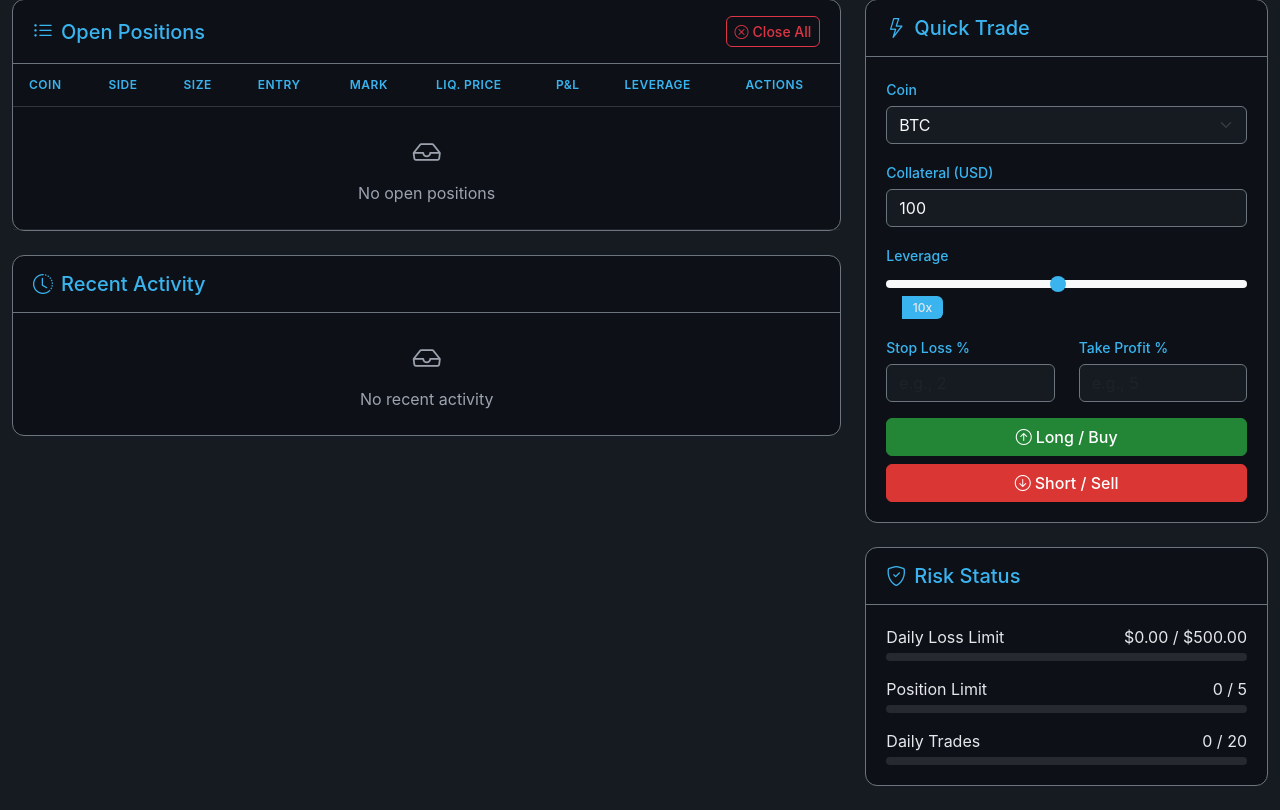
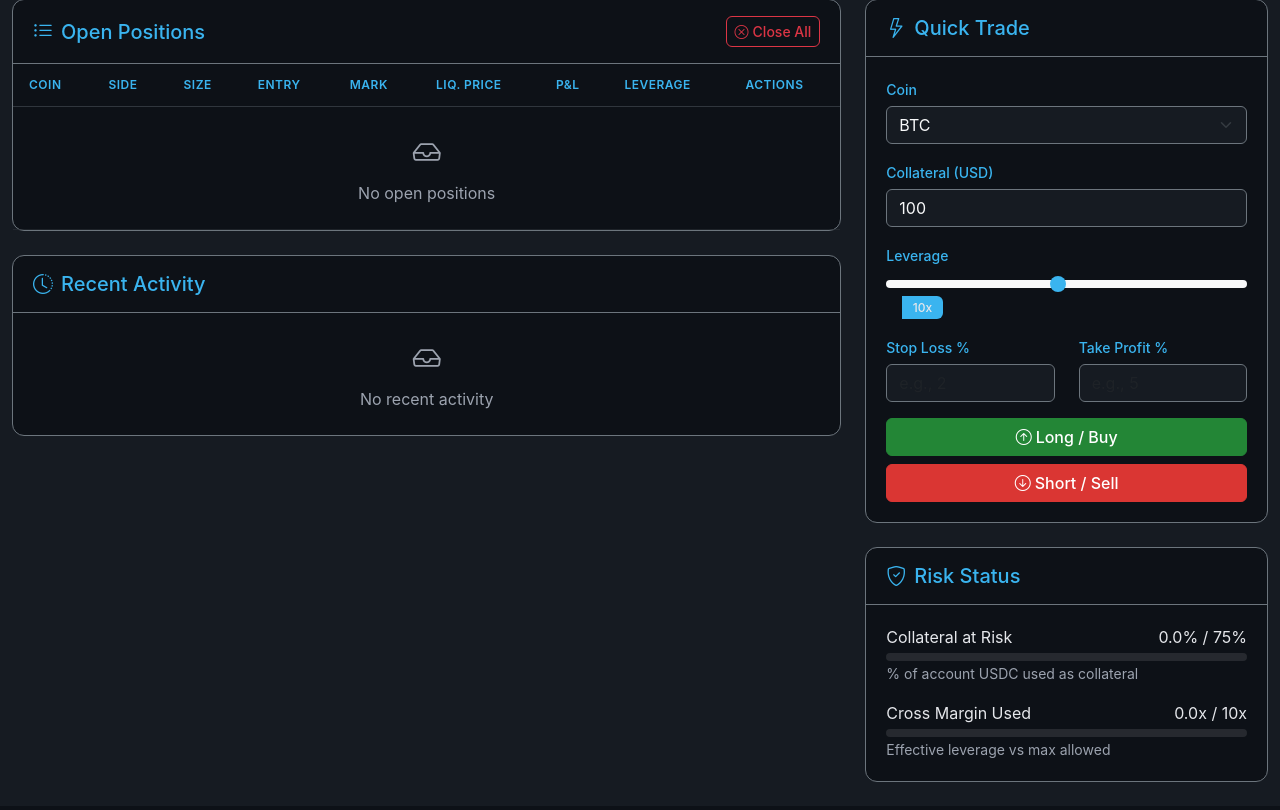
Before and after one commit to AKMoCap/MAK_TVBot, a Flask app: page / in a window 1280 px wide. Shown: the part 216-1026 px from the top of the page. After the commit the page ends 998 px from the top, so only its background shows below. Run offline with Flask 3, Linux system fonts and the light colour scheme; data that the repository does not hold is empty.

Commit message:
Add VIRTUAL back and update Risk Status dashboard
- Add VIRTUAL back to DEFI coin group in all dropdowns
- Remove old Risk Status metrics (Daily Loss, Position Limit, Daily Trades)
- Add new Risk Status: Collateral at Risk (% of account)
- Add new Risk Status: Cross Margin Used (leverage vs max allowed)
- Update risk_manager to calculate new metrics from account data

```diff
--- a/app.py
+++ b/app.py
@@ -119,7 +119,7 @@ def api_account():
 def api_prices():
     """Get current market prices"""
     try:
-        coins = request.args.get('coins', 'BTC,ETH,SOL,HYPE,AAVE,ENA,PENDLE,AERO,DOGE,PUMP,FARTCOIN,kBONK,kPEPE,PENGU').split(',')
+        coins = request.args.get('coins', 'BTC,ETH,SOL,HYPE,AAVE,ENA,PENDLE,VIRTUAL,AERO,DOGE,PUMP,FARTCOIN,kBONK,kPEPE,PENGU').split(',')
         prices = bot_manager.get_market_prices(coins)
         return jsonify(prices)
     except Exception as e:
@@ -130,7 +130,19 @@ def api_prices():
 def api_daily_stats():
     """Get daily trading statistics"""
     try:
-        stats = risk_manager.get_daily_stats()
+        # Get account info for risk calculations
+        account_value = None
+        total_margin_used = None
+        try:
+            account_info = bot_manager.get_account_info()
+            if account_info and 'account_value' in account_info:
+                account_value = account_info['account_value']
+            if account_info and 'margin_used' in account_info:
+                total_margin_used = account_info['margin_used']
+        except:
+            pass
+
+        stats = risk_manager.get_daily_stats(account_value, total_margin_used)
         return jsonify(stats)
     except Exception as e:
         return jsonify({'error': str(e)}), 500
--- a/models.py
+++ b/models.py
@@ -253,7 +253,7 @@ def init_db(app):
         # Create default coin configs for popular coins
         # Grouped as: MAJORS, DEFI, HIGH BETA/MEMES
         default_coins = ['BTC', 'ETH', 'SOL', 'HYPE',  # MAJORS
-                         'AAVE', 'ENA', 'PENDLE', 'AERO',  # DEFI
+                         'AAVE', 'ENA', 'PENDLE', 'VIRTUAL', 'AERO',  # DEFI
                          'DOGE', 'PUMP', 'FARTCOIN', 'kBONK', 'kPEPE', 'PENGU']  # HIGH BETA/MEMES
         for coin in default_coins:
             if not CoinConfig.query.filter_by(coin=coin).first():
--- a/risk_manager.py
+++ b/risk_manager.py
@@ -214,7 +214,7 @@ class RiskManager:
         """Get all open positions from database"""
         return Trade.query.filter_by(status='open').all()
 
-    def get_daily_stats(self):
+    def get_daily_stats(self, account_value=None, total_margin_used=None):
         """Get trading statistics for today"""
         today = datetime.utcnow().replace(hour=0, minute=0, second=0, microsecond=0)
 
@@ -225,6 +225,26 @@ class RiskManager:
         winning = len([t for t in closed_today if (t.pnl or 0) > 0])
         losing = len([t for t in closed_today if (t.pnl or 0) < 0])
 
+        # Get risk settings
+        settings = self.get_risk_settings()
+
+        # Calculate collateral at risk (% of account used as margin)
+        collateral_at_risk_pct = 0
+        cross_margin_used = 0
+        if account_value and account_value > 0:
+            # Total collateral in open positions
+            open_trades = Trade.query.filter_by(status='open').all()
+            total_collateral = sum(t.collateral_usd for t in open_trades)
+            collateral_at_risk_pct = (total_collateral / account_value) * 100
+
+            # Cross margin / effective leverage
+            if total_margin_used is not None and total_collateral > 0:
+                cross_margin_used = total_margin_used / total_collateral if total_collateral > 0 else 0
+            elif total_collateral > 0:
+                # Estimate from open trades
+                total_notional = sum(t.collateral_usd * t.leverage for t in open_trades)
+                cross_margin_used = total_notional / account_value if account_value > 0 else 0
+
         return {
             'total_trades': len(trades_today),
             'closed_trades': len(closed_today),
@@ -234,7 +254,11 @@ class RiskManager:
             'losing_trades': losing,
             'win_rate': (winning / len(closed_today) * 100) if closed_today else 0,
             'consecutive_losses': self._consecutive_losses,
-            'is_paused': self._paused_until and datetime.utcnow() < self._paused_until
+            'is_paused': self._paused_until and datetime.utcnow() < self._paused_until,
+            'collateral_at_risk_pct': collateral_at_risk_pct,
+            'cross_margin_used': cross_margin_used,
+            'max_exposure_pct': settings.max_total_exposure_pct,
+            'max_leverage': settings.max_leverage
         }
 
 
--- a/static/js/app.js
+++ b/static/js/app.js
@@ -212,25 +212,35 @@ function updateDailyStats(data) {
 }
 
 function updateRiskBars(data) {
-    // These would need actual limits from settings
-    const dailyLossLimit = 500;
-    const positionLimit = 5;
-    const dailyTradesLimit = 20;
+    // Get values from data or use defaults
+    const maxExposurePct = data.max_exposure_pct || 75;
+    const maxLeverage = data.max_leverage || 10;
+    const collateralAtRisk = data.collateral_at_risk_pct || 0;
+    const crossMarginUsed = data.cross_margin_used || 0;
 
-    const dailyLoss = Math.abs(data.total_pnl < 0 ? data.total_pnl : 0);
-    const dailyLossPct = (dailyLoss / dailyLossLimit) * 100;
-    document.getElementById('daily-loss-status').textContent = formatCurrency(dailyLoss) + ' / ' + formatCurrency(dailyLossLimit);
-    document.getElementById('daily-loss-bar').style.width = Math.min(dailyLossPct, 100) + '%';
-    document.getElementById('daily-loss-bar').className = 'progress-bar ' + (dailyLossPct > 80 ? 'bg-danger' : 'bg-success');
+    // Collateral at Risk (% of account used as collateral)
+    const collateralPct = (collateralAtRisk / maxExposurePct) * 100;
+    const collateralStatus = document.getElementById('collateral-risk-status');
+    const collateralBar = document.getElementById('collateral-risk-bar');
+    if (collateralStatus) {
+        collateralStatus.textContent = collateralAtRisk.toFixed(1) + '% / ' + maxExposurePct + '%';
+    }
+    if (collateralBar) {
+        collateralBar.style.width = Math.min(collateralPct, 100) + '%';
+        collateralBar.className = 'progress-bar ' + (collateralPct > 80 ? 'bg-danger' : collateralPct > 50 ? 'bg-warning' : 'bg-info');
+    }
 
-    const openPositions = data.open_trades || 0;
-    const positionPct = (openPositions / positionLimit) * 100;
-    document.getElementById('position-limit-status').textContent = openPositions + ' / ' + positionLimit;
-    document.getElementById('position-limit-bar').style.width = Math.min(positionPct, 100) + '%';
-
-    const dailyTradesPct = (data.total_trades / dailyTradesLimit) * 100;
-    document.getElementById('daily-trades-status').textContent = data.total_trades + ' / ' + dailyTradesLimit;
-    document.getElementById('daily-trades-bar').style.width = Math.min(dailyTradesPct, 100) + '%';
+    // Cross Margin Used (effective leverage vs max allowed)
+    const marginPct = (crossMarginUsed / maxLeverage) * 100;
+    const marginStatus = document.getElementById('cross-margin-status');
+    const marginBar = document.getElementById('cross-margin-bar');
+    if (marginStatus) {
+        marginStatus.textContent = crossMarginUsed.toFixed(1) + 'x / ' + maxLeverage + 'x';
+    }
+    if (marginBar) {
+        marginBar.style.width = Math.min(marginPct, 100) + '%';
+        marginBar.className = 'progress-bar ' + (marginPct > 80 ? 'bg-danger' : marginPct > 50 ? 'bg-warning' : 'bg-success');
+    }
 }
 
 function updatePositionsTable(positions) {
@@ -828,7 +838,7 @@ function updateCoinConfigTable(coins) {
     // Define coin groups
     const groups = {
         'MAJORS': ['BTC', 'ETH', 'SOL', 'HYPE'],
-        'DEFI': ['AAVE', 'ENA', 'PENDLE', 'AERO'],
+        'DEFI': ['AAVE', 'ENA', 'PENDLE', 'VIRTUAL', 'AERO'],
         'HIGH BETA / MEMES': ['DOGE', 'PUMP', 'FARTCOIN', 'kBONK', 'kPEPE', 'PENGU']
     };
 
--- a/templates/dashboard.html
+++ b/templates/dashboard.html
@@ -154,6 +154,7 @@
                                 <option value="AAVE">AAVE</option>
                                 <option value="ENA">ENA</option>
                                 <option value="PENDLE">PENDLE</option>
+                                <option value="VIRTUAL">VIRTUAL</option>
                                 <option value="AERO">AERO</option>
                             </optgroup>
                             <optgroup label="HIGH BETA / MEMES">
@@ -215,35 +216,26 @@
             <div class="card-body">
                 <div class="mb-3">
                     <div class="d-flex justify-content-between mb-1">
-                        <span>Daily Loss Limit</span>
-                        <span id="daily-loss-status">$0 / $500</span>
-                    </div>
-                    <div class="progress" style="height: 8px;">
-                        <div class="progress-bar bg-success" role="progressbar" style="width: 0%"
-                             id="daily-loss-bar"></div>
-                    </div>
-                </div>
-
-                <div class="mb-3">
-                    <div class="d-flex justify-content-between mb-1">
-                        <span>Position Limit</span>
-                        <span id="position-limit-status">0 / 5</span>
+                        <span>Collateral at Risk</span>
+                        <span id="collateral-risk-status">0% / 75%</span>
                     </div>
                     <div class="progress" style="height: 8px;">
                         <div class="progress-bar bg-info" role="progressbar" style="width: 0%"
-                             id="position-limit-bar"></div>
+                             id="collateral-risk-bar"></div>
                     </div>
+                    <small class="text-muted">% of account USDC used as collateral</small>
                 </div>
 
                 <div class="mb-0">
                     <div class="d-flex justify-content-between mb-1">
-                        <span>Daily Trades</span>
-                        <span id="daily-trades-status">0 / 20</span>
+                        <span>Cross Margin Used</span>
+                        <span id="cross-margin-status">0x / 10x</span>
                     </div>
                     <div class="progress" style="height: 8px;">
                         <div class="progress-bar bg-warning" role="progressbar" style="width: 0%"
-                             id="daily-trades-bar"></div>
+                             id="cross-margin-bar"></div>
                     </div>
+                    <small class="text-muted">Effective leverage vs max allowed</small>
                 </div>
             </div>
         </div>
--- a/templates/indicators.html
+++ b/templates/indicators.html
@@ -65,6 +65,7 @@
                                         <option value="AAVE">AAVE</option>
                                         <option value="ENA">ENA</option>
                                         <option value="PENDLE">PENDLE</option>
+                                        <option value="VIRTUAL">VIRTUAL</option>
                                         <option value="AERO">AERO</option>
                                     </optgroup>
                                     <optgroup label="HIGH BETA / MEMES">
```
